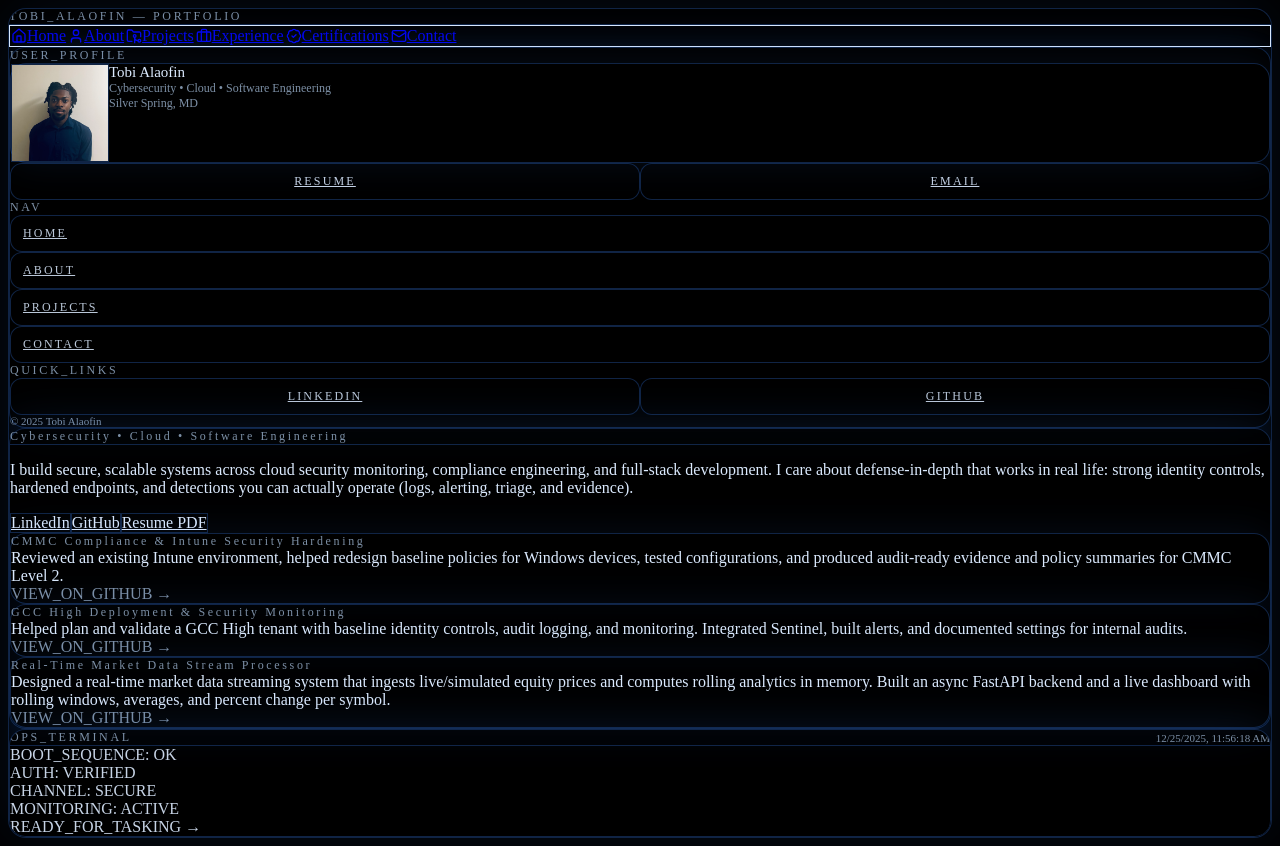
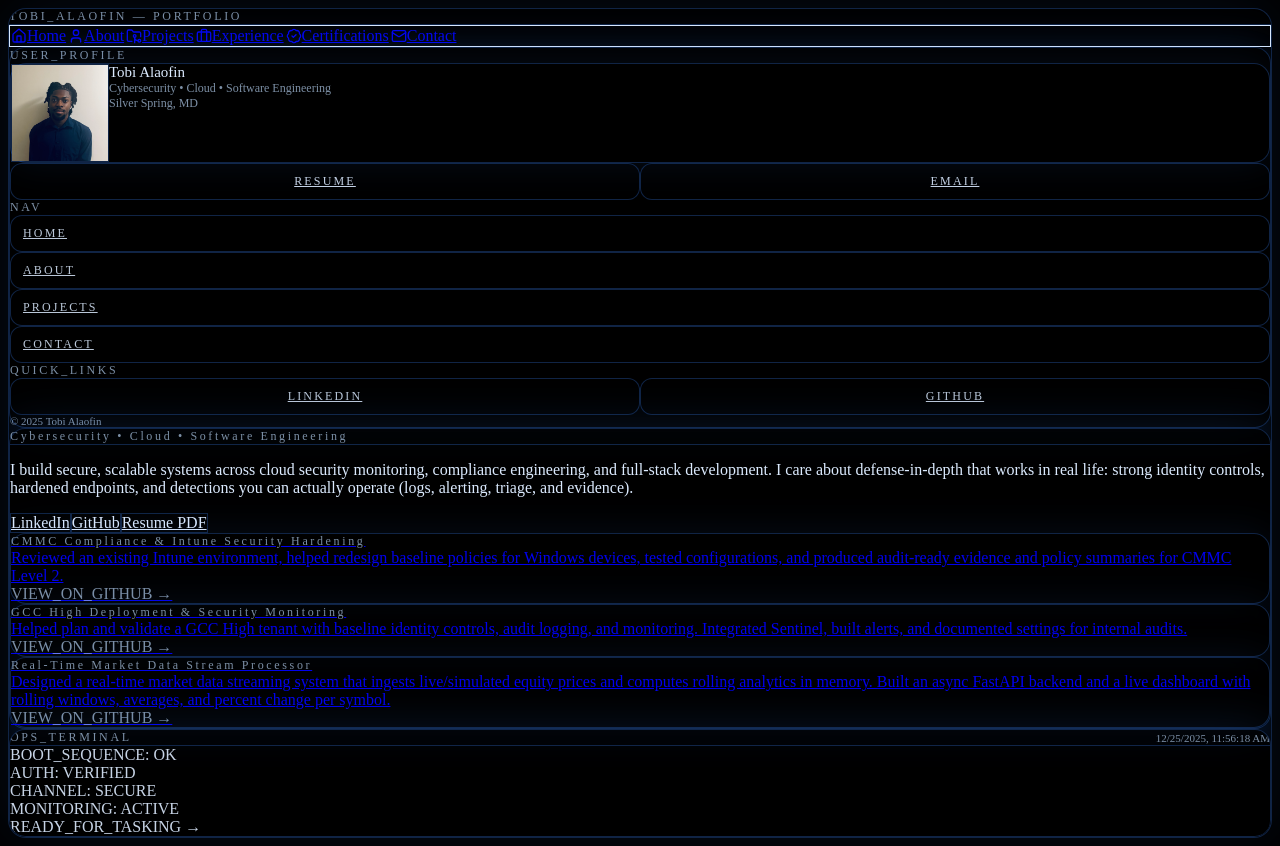
Before and after one commit to tobialaofin/tobialaofin-portfolio, a Next.js app: page /home in a window 1280 px wide. Built offline with nearby package versions, Linux system fonts and the light colour scheme.

Commit message:
Fix home projects links for Vercel build

```diff
--- a/src/app/home/page.tsx
+++ b/src/app/home/page.tsx
@@ -6,13 +6,15 @@ import { portfolio } from "@/lib/portfolio";
 
 export default function HomePage() {
   return (
-    <HUDShell active="home">
+    <HUDShell>
       <div className="grid grid-cols-1 lg:grid-cols-3 gap-6">
         <ProfileCard />
 
         <div className="lg:col-span-2 space-y-6">
           <SectionCard title={portfolio.headline}>
-            <p className="text-[color:var(--fg)]/85 leading-relaxed">{portfolio.focus}</p>
+            <p className="text-[color:var(--fg)]/85 leading-relaxed">
+              {portfolio.focus}
+            </p>
 
             <div className="mt-4 flex flex-wrap gap-2">
               <a
@@ -34,25 +36,42 @@ export default function HomePage() {
               <a
                 href={portfolio.contact.resumePath}
                 className="rounded-xl border border-[color:var(--border)] px-3 py-2 text-sm text-[color:var(--fg)]/85 hover:bg-[color:var(--accent-weak)]"
+                target="_blank"
+                rel="noreferrer"
               >
                 Resume PDF
               </a>
             </div>
 
             <div className="mt-5 grid gap-3 md:grid-cols-2">
-              {portfolio.projects.map((p) => (
-                <a
-                  key={p.slug}
-                  href={p.href}
-                  className="hud-panel p-4 hover:bg-[color:var(--accent-weak)] transition"
-                  target="_blank"
-                  rel="noreferrer"
-                >
-                  <div className="hud-title mb-1">{p.title}</div>
-                  <div className="text-sm text-[color:var(--fg)]/80">{p.description}</div>
-                  <div className="mt-2 text-xs text-[color:var(--muted)]">VIEW_ON_GITHUB →</div>
-                </a>
-              ))}
+              {portfolio.projects.map((p, idx) => {
+                // Your portfolio items have `links`, not `href`
+                const projectHref = p.links?.[0]?.href;
+
+                return (
+                  <a
+                    key={(p as any).slug ?? p.title ?? idx}
+                    href={projectHref ?? "#"}
+                    className="hud-panel p-4 hover:bg-[color:var(--accent-weak)] transition"
+                    target={projectHref ? "_blank" : undefined}
+                    rel={projectHref ? "noreferrer" : undefined}
+                    aria-disabled={!projectHref}
+                    onClick={(e) => {
+                      if (!projectHref) e.preventDefault();
+                    }}
+                  >
+                    <div className="hud-title mb-1">{p.title}</div>
+
+                    <div className="text-sm text-[color:var(--fg)]/80">
+                      {p.description}
+                    </div>
+
+                    <div className="mt-2 text-xs text-[color:var(--muted)]">
+                      {projectHref ? "VIEW_ON_GITHUB →" : "NO_LINK_AVAILABLE"}
+                    </div>
+                  </a>
+                );
+              })}
             </div>
           </SectionCard>
 
```
